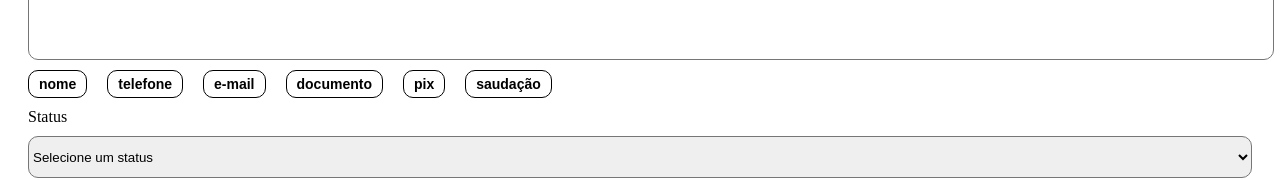
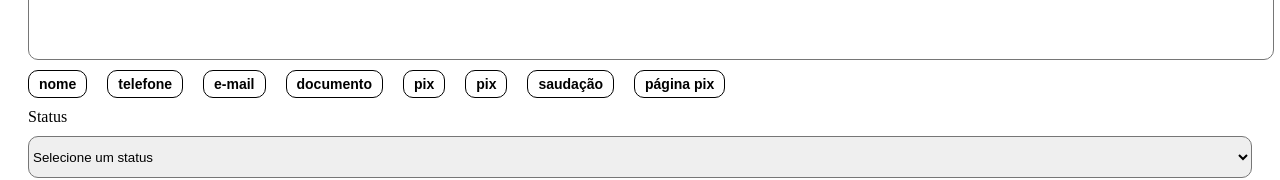
Before and after one commit to ThiagoModesto2/consulta-leads, a Next.js app: page /Mensagens in a window 1280 px wide. Shown: the part 464-644 px from the top of the page. Built offline with nearby package versions, Linux system fonts and the light colour scheme; no server answers.

Commit message:
feat: update messages

```diff
--- a/src/components/Messages/index.tsx
+++ b/src/components/Messages/index.tsx
@@ -66,6 +66,7 @@ const Messages: FC = () => {
     .replace(/{{email}}/g, "{{email}}")
     .replace(/{{documento}}/g, "{{document}}")
     .replace(/{{pix}}/g, "{{pix}}")
+    .replace(/{{pagina}}/g, "{{billet_url}}")
     .replace(/{{ms}}/g, "{{ms}}");
 
   const handleAddMessage = async () => {
@@ -149,6 +150,7 @@ const Messages: FC = () => {
       abandoned_cart: "Abandono de Carrinho",
       canceled: "Cancelado",
       pending: "Pendente",
+      expired: "Pix Expirado",
     };
     return translations[status] || status;
   };
@@ -250,10 +252,24 @@ const Messages: FC = () => {
             </button>
             <button
               type="button"
+              onClick={() => insertAtCursor("{{pix}}")}
+              className={styles.tag}
+            >
+              pix
+            </button>
+            <button
+              type="button"
               onClick={() => insertAtCursor("{{ms}}")}
               className={styles.tag}
             >
               saudação
+            </button>
+            <button
+              type="button"
+              onClick={() => insertAtCursor("{{pagina}}")}
+              className={styles.tag}
+            >
+              página pix
             </button>
           </div>
 
@@ -271,6 +287,8 @@ const Messages: FC = () => {
             <option value="abandoned_cart">Abandono de Carrinho</option>
             <option value="canceled">Cancelado</option>
             <option value="pending">Pendente</option>
+            <option value="expired">Pix expirado</option>
+            <option value="Saldo insuficiente">Saldo insuficiente</option>
           </select>
 
           <label htmlFor="storeSelect">
```
